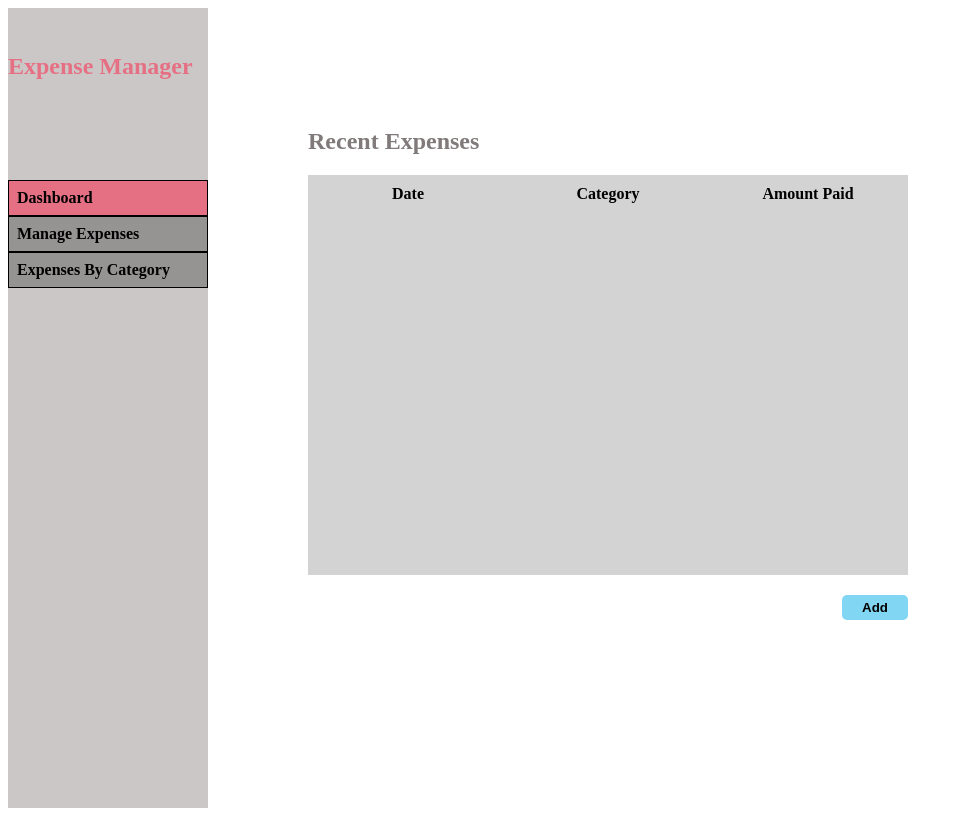
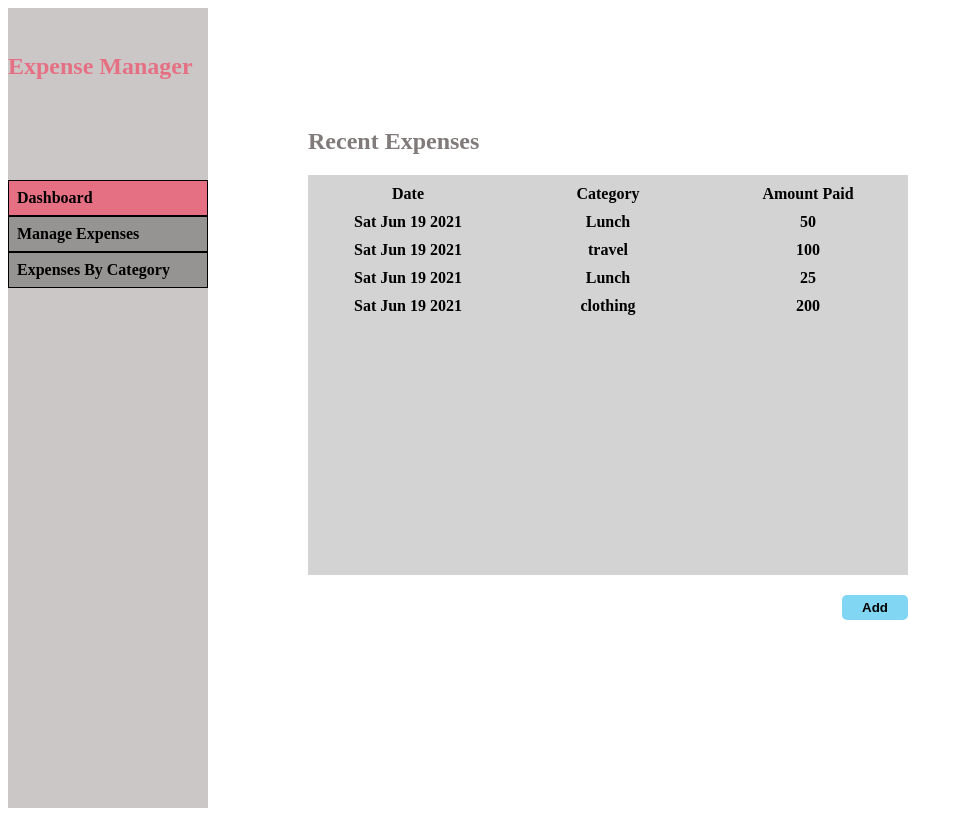
Before and after one commit to indivari/Expense-Manager, a React (Create React App) app: page /expenses in a window 1280 px wide. Shown: the whole page, without its empty margins (0-963 px from the left). Built offline with nearby package versions, Linux system fonts and the light colour scheme.

Commit message:
Expenses table properly displayed

```diff
--- a/src/components/PrimaryButton/PrimaryButton.tsx
+++ b/src/components/PrimaryButton/PrimaryButton.tsx
@@ -3,8 +3,13 @@ import './PrimaryButton.css'
 
 interface ComponentProps {
   label: String
+  onClick(): void
 }
 
-export const PrimaryButton: React.FC<ComponentProps> = ({ label }) => {
-  return <button className="primary-button">{label}</button>
+export const PrimaryButton: React.FC<ComponentProps> = ({ label, onClick }) => {
+  return (
+    <button className="primary-button" onClick={onClick}>
+      {label}
+    </button>
+  )
 }
--- a/src/expenses/Expenses.tsx
+++ b/src/expenses/Expenses.tsx
@@ -3,13 +3,23 @@ import './expenses.css'
 import { PrimaryButton } from '../components'
 
 type Expense = {
+  id: number
   date: Date
   category: string
   amount: number
 }
 
 const Expenses = () => {
-  let exp: Expense[] = [{ date: new Date(), category: 'Lunch', amount: 50 }]
+  let exp: Expense[] = [
+    { id: 1, date: new Date(), category: 'Lunch', amount: 50 },
+    { id: 2, date: new Date(), category: 'travel', amount: 100 },
+    { id: 3, date: new Date(), category: 'Lunch', amount: 25 },
+    { id: 4, date: new Date(), category: 'clothing', amount: 200 },
+  ]
+
+  const handleAddItem = () => {
+    console.log('You clicked me')
+  }
 
   return (
     <>
@@ -30,9 +40,26 @@ const Expenses = () => {
             <div className="amount-header">Amount Paid</div>
           </div>
         </div>
+
+        {exp.map((data: Expense) => (
+          <div className="row">
+            <div className="column">
+              <div className="date">{data.date.toDateString()}</div>
+            </div>
+
+            <div className="column">
+              <div className="category">{data.category}</div>
+            </div>
+
+            <div className="column">
+              <div className="amount">{data.amount}</div>
+            </div>
+          </div>
+        ))}
       </div>
+
       <div className="footer">
-        <PrimaryButton label="Add" />
+        <PrimaryButton label="Add" onClick={handleAddItem} />
       </div>
     </>
   )
--- a/src/expenses/expenses.css
+++ b/src/expenses/expenses.css
@@ -1,5 +1,4 @@
 .expenses-container {
-  display: flex;
   width: 600px;
   height: 400px;
   background-color: lightgrey;
```
